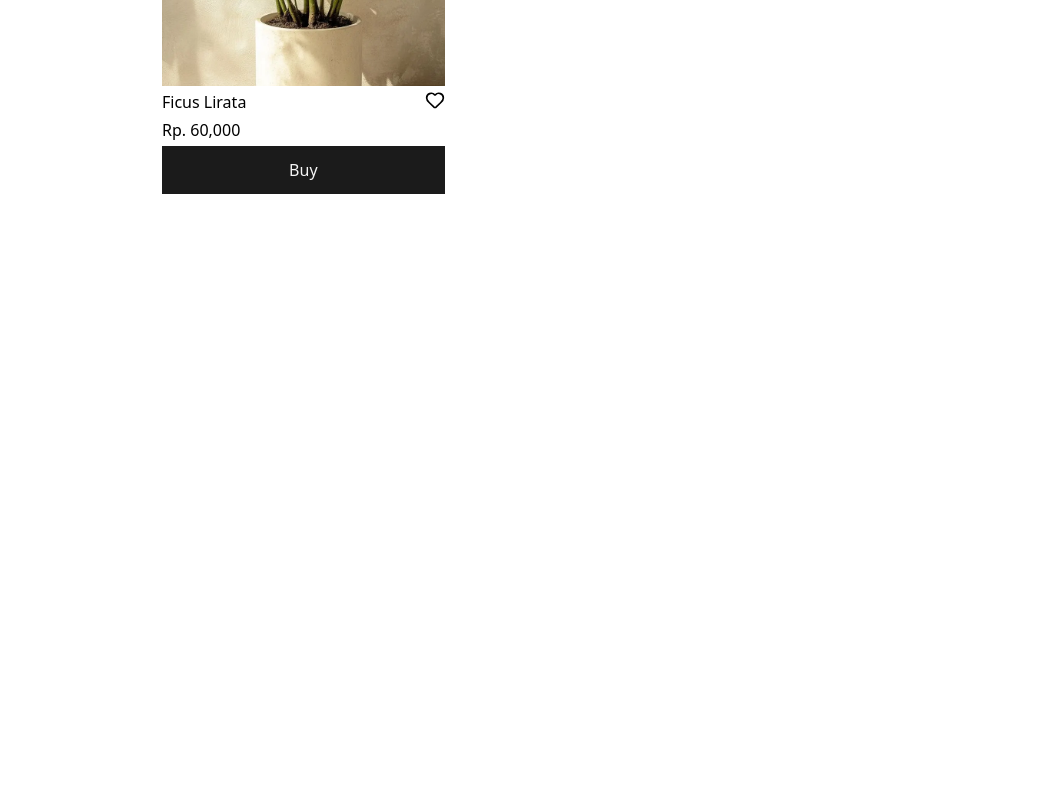
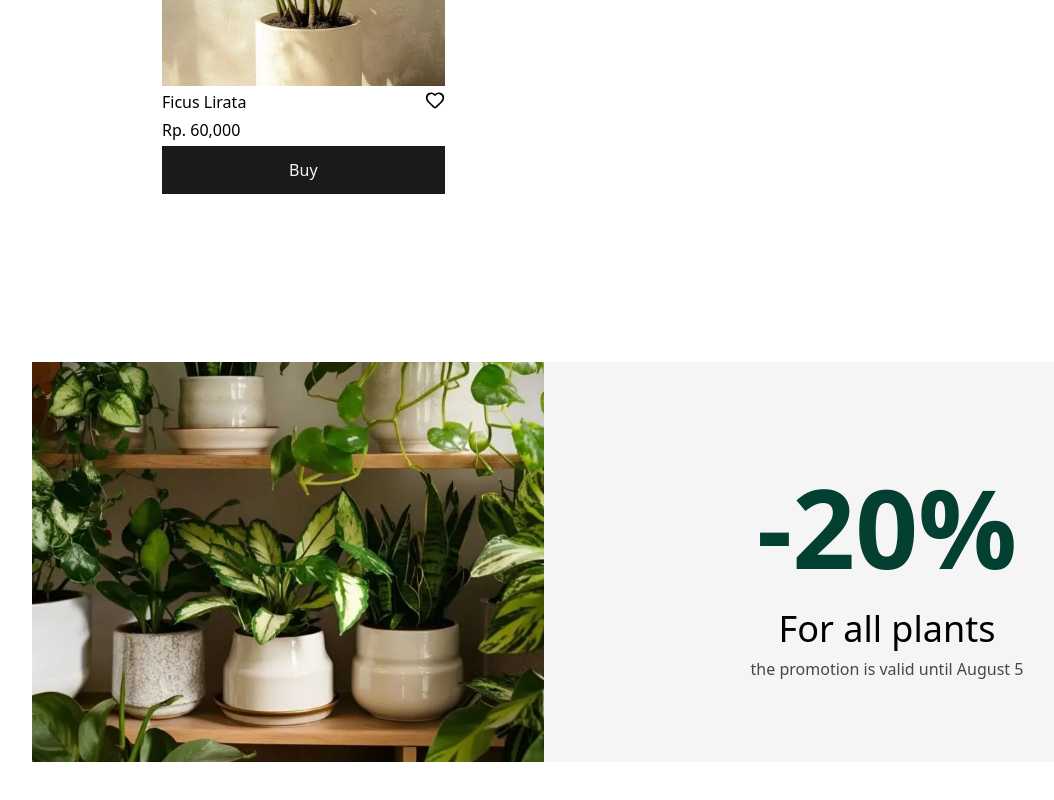
Before and after one commit to Biagiarchiefz/terraplant-fe, a React (Vite) app: page / in a window 1280 px wide. Shown: the part 2058-2858 px from the top of the page, without its empty margins (38-1092 px from the left). Before the commit the page ends 2420 px from the top, so only its background shows below. Built offline with nearby package versions, Linux system fonts and the light colour scheme.

Commit message:
Menambahkan section

```diff
--- /dev/null
+++ b/src/components/NewsLetter.jsx
@@ -0,0 +1,39 @@
+import React from "react";
+import newsImg from "../assets/images/NewsLatter.webp";
+
+const NewsLetter = () => {
+    return (
+        <div className="pb-[40px] md:pb-[100px]">
+            <div className="relative md:grid md:grid-cols-2 max-w-[1140px] bg-[#F5F5F5] mx-4 md:mx-auto ">
+                <img
+                    src={newsImg}
+                    alt="newsletter"
+                    className="w-full max-w-lg h-100 object-cover"
+                />
+
+                <div className="hidden md:flex items-center justify-center">
+                    <div className="max-md:py-20 px-6 md:px-10 text-center">
+                        <h1 className="text-[110px] font-semibold text-[#034032] ">-20%</h1>
+                        <h3 className="text-4xl font-normal">For all plants</h3>
+                        <p className="mt-2 text-[#1B1B1B]/80">
+                            the promotion is valid until August 5
+                        </p>
+                    </div>
+                </div>
+
+                {/* ukuran mobile text di atas gambar */}
+                <div className="absolute top-16 right-7 text-[#F5F5F5] flex flex-col items-center md:hidden">
+                    <h1 className="text-[110px] font-semibold text-[#034032] ">-20%</h1>
+                    <h3 className="text-4xl font-normal">For all plants</h3>
+                    <p className="mt-2">
+                        the promotion is valid until August 5
+                    </p>
+                </div>
+
+
+            </div>
+        </div>
+    );
+};
+
+export default NewsLetter;
--- a/src/pages/Home.jsx
+++ b/src/pages/Home.jsx
@@ -3,6 +3,7 @@ import CatalogPlants from "../components/CatalogPlant";
 import Hero from "../components/Hero";
 import Navbar from "../components/Navbar";
 import Features from "../components/Features";
+import NewsLetter from "../components/NewsLetter";
 
 const Home = () => {
   return (
@@ -12,6 +13,7 @@ const Home = () => {
       <Features />
 
       <CatalogPlants />
+      <NewsLetter />
     </>
   );
 };
```
Also changed, not shown: src/assets/images/NewsLatter.webp (added).
